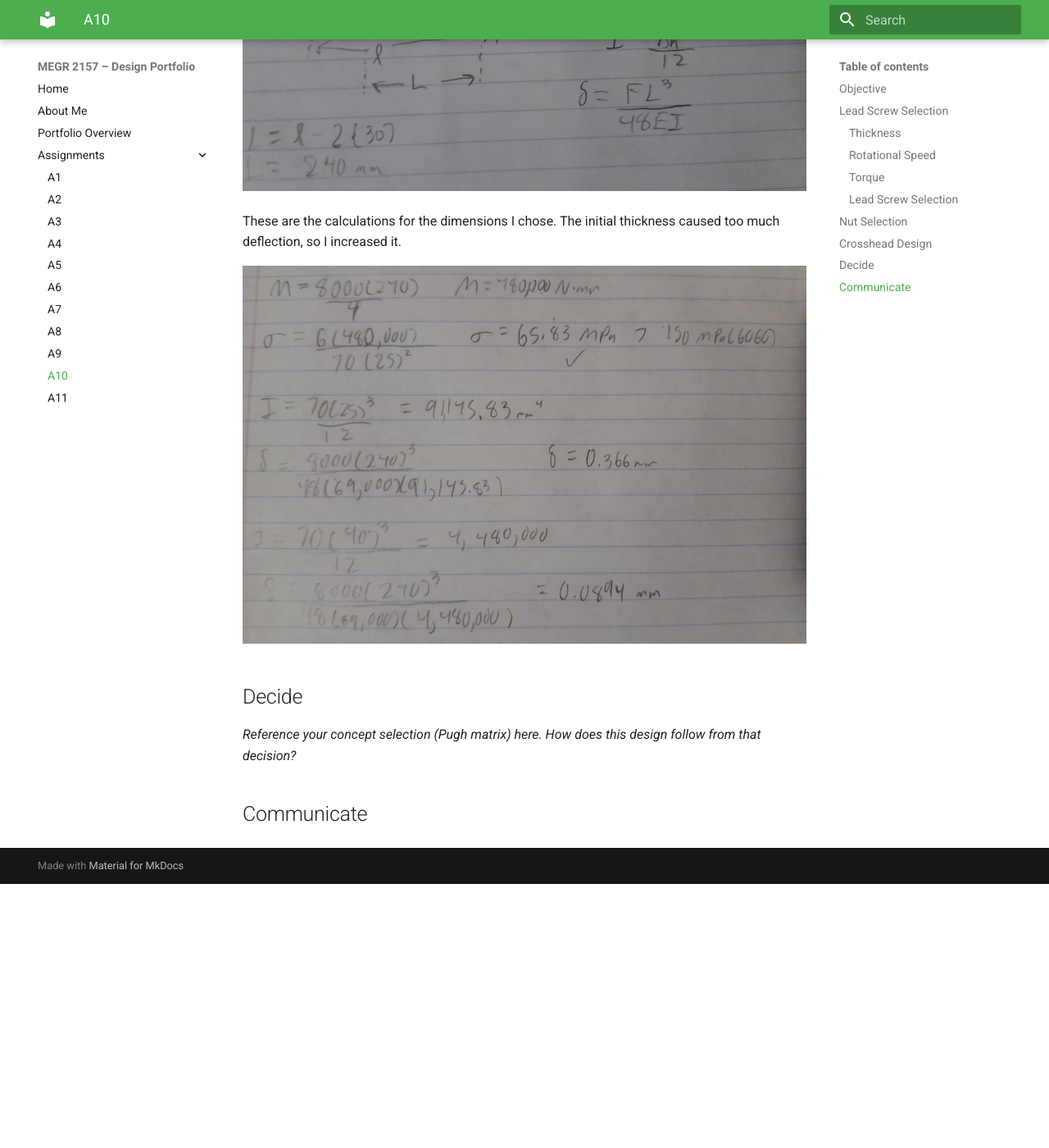
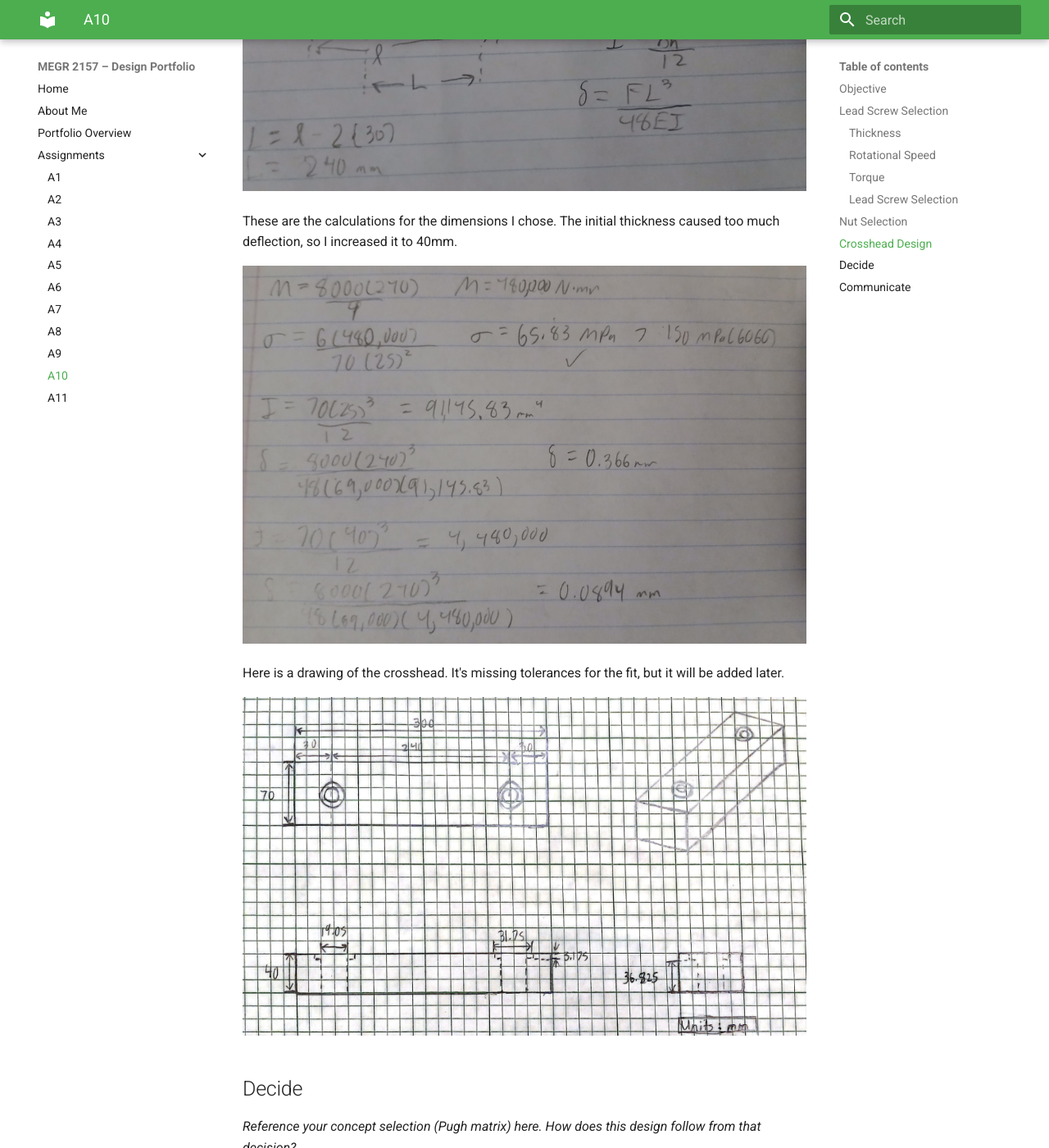
Before and after one commit to DillonK-spec/megr2157-portfolio, an MkDocs documentation site: the page built from docs/assignments/A10/index.md, in a window 1280 px wide and 1400 px high, scrolled down 6470 px. Shown: the whole window at 82% size. Built offline with MkDocs 1.6.1 and Material for MkDocs 9.7.7, drawn with Linux system fonts in a browser that asks for light colours; before the commit the page ends 7548 px from its top, so only the background shows below that.

Commit message:
Update index.md

```diff
--- a/docs/assignments/A10/index.md
+++ b/docs/assignments/A10/index.md
@@ -88,9 +88,14 @@ Here is a diagram of the crosshead and the formulas I'll use.
 
 ![FBD5](FBD5.jpg)
 
-These are the calculations for the dimensions I chose. The initial thickness caused too much deflection, so I increased it.
+These are the calculations for the dimensions I chose. The initial thickness caused too much deflection, so I increased it to 40mm.
 
 ![crosshead](crosshead.jpg)
+
+Here is a drawing of the crosshead. It's missing tolerances for the fit, but it will be added later.
+
+![crossdrawing](crossdrawing.PNG)
+
 
 ## Decide
 _Reference your concept selection (Pugh matrix) here. How does this design follow from that decision?_
```
